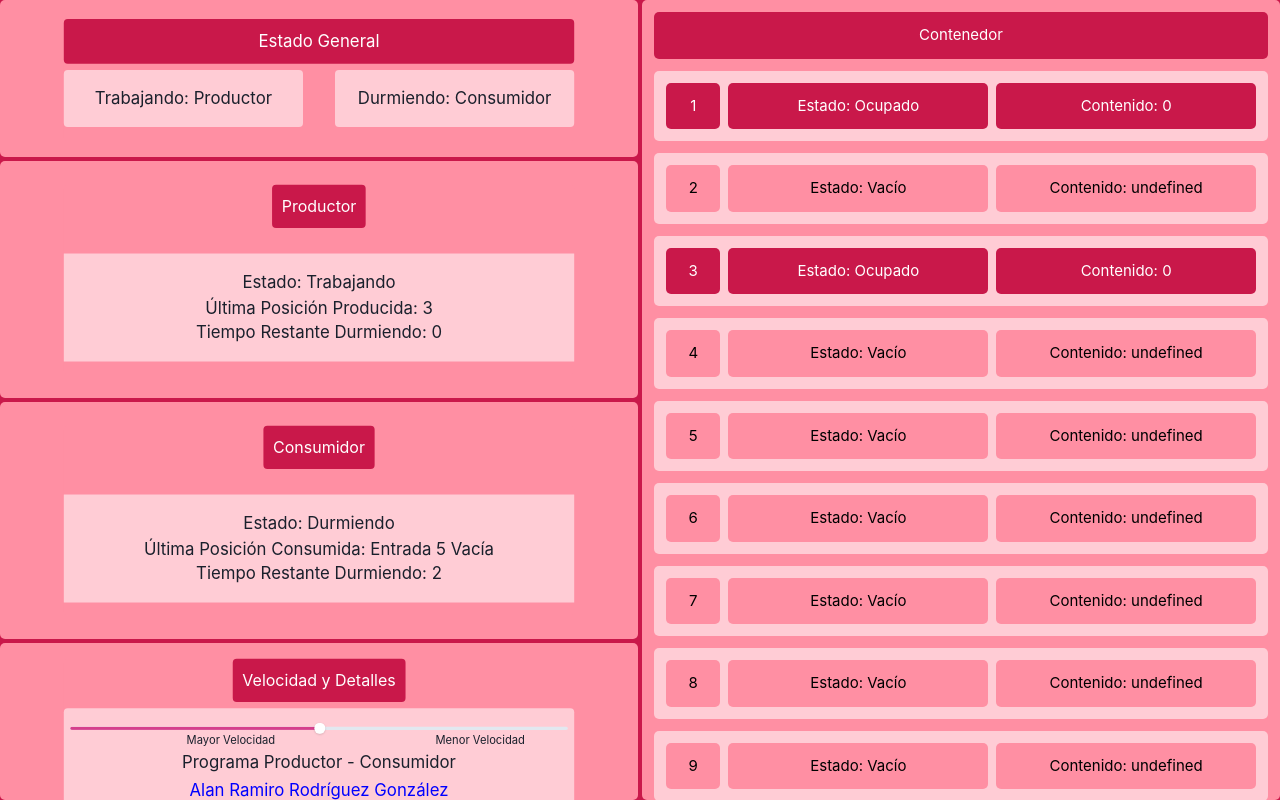
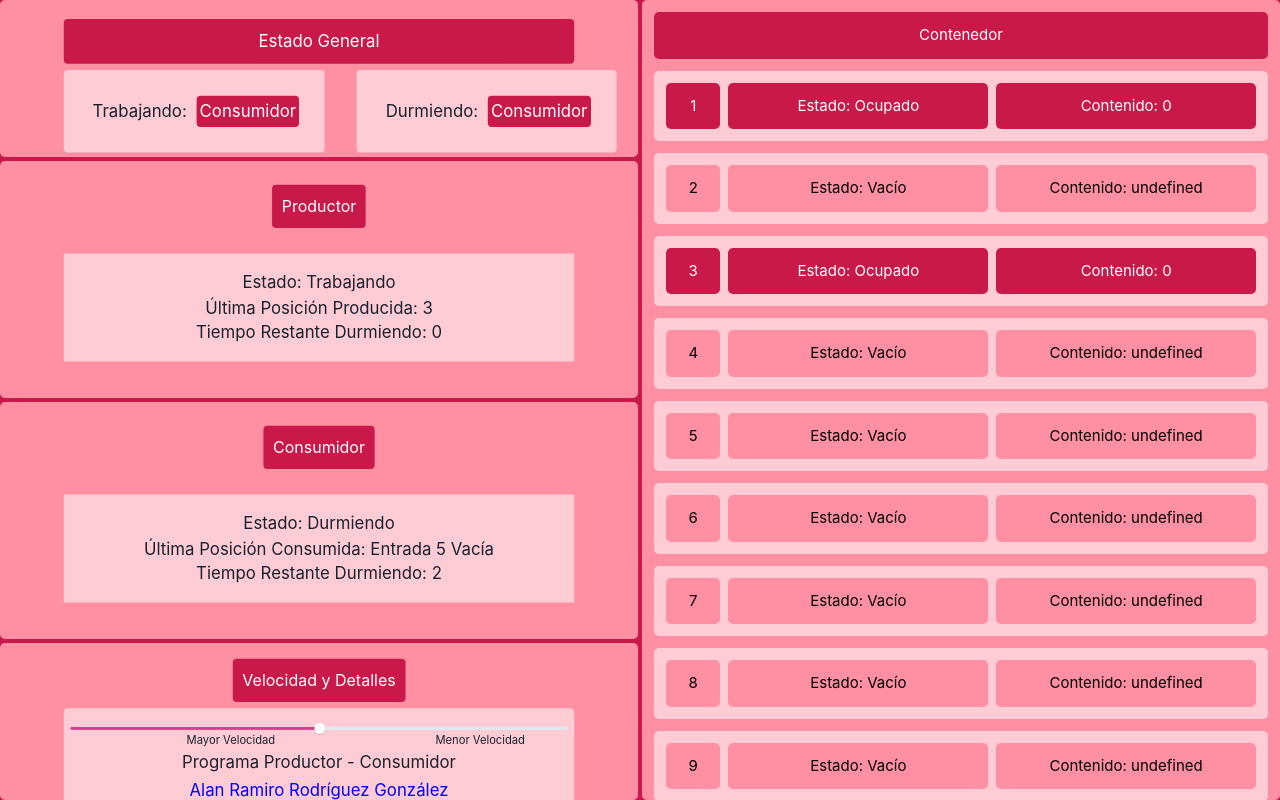
Before and after one commit to Alan-Rodz/SemSOTarea12, a Next.js app: page / in a window 1280 px wide. Built offline with nearby package versions, Linux system fonts and the light colour scheme.

Commit message:
detalles visuales

```diff
--- a/component/seccion/SeccionEstadoGeneral.tsx
+++ b/component/seccion/SeccionEstadoGeneral.tsx
@@ -10,7 +10,7 @@ export interface SeccionEstadoGeneralProps {
     sueñoProductor: number;
     sueñoConsumidor: number;
 };
-export const SeccionEstadoGeneral: React.FC<SeccionEstadoGeneralProps> = ({isProduciendo, isConsumiendo, sueñoProductor, sueñoConsumidor}) => {
+export const SeccionEstadoGeneral: React.FC<SeccionEstadoGeneralProps> = ({ isProduciendo, isConsumiendo, sueñoProductor, sueñoConsumidor }) => {
     // --- State --------------------------------------------------------------------
 
     return (
@@ -20,7 +20,7 @@ export const SeccionEstadoGeneral: React.FC<SeccionEstadoGeneralProps> = ({isPro
                     bg={GLOBAL_SECONDARY_COLOR}
                     borderRadius={GLOBAL_BORDER_RADIUS}
                     padding={3}
-                    fontSize={FONT_SIZE+5}
+                    fontSize={FONT_SIZE + 5}
                     color={'white'}
                 >
                     <Center>
@@ -28,27 +28,43 @@ export const SeccionEstadoGeneral: React.FC<SeccionEstadoGeneralProps> = ({isPro
                     </Center>
                 </Box>
                 <Flex gap={10}>
-                    <Box
+                <Box
                         backgroundColor={GLOBAL_CONTENT_COLOR}
-                        fontSize={FONT_SIZE+5}
+                        fontSize={FONT_SIZE + 5}
+                        flexBasis={'50%'}
                         borderRadius={GLOBAL_BORDER_RADIUS}
-                        flexBasis={'50%'}
                         padding={5}
                     >
-                        <Center>
-                            {`Trabajando: ${isProduciendo ? 'Productor' : ''} ${isConsumiendo ? 'Consumidor' : ''}`}
-                        </Center>
+                        <Flex padding={3} gap={1}>
+                            <Box padding={1}>
+                                Trabajando:
+                            </Box>
+                            <Box bgColor={GLOBAL_SECONDARY_COLOR} color={'white'} borderRadius={GLOBAL_BORDER_RADIUS} padding={sueñoProductor > 0 ? 1 : 0}>
+                                {`${sueñoProductor > 0 ? ' Productor' : ''}`}
+                            </Box>
+                            <Box bgColor={GLOBAL_SECONDARY_COLOR} color={'white'} borderRadius={GLOBAL_BORDER_RADIUS} padding={sueñoConsumidor > 0 ? 1 : 0}>
+                                {`${sueñoConsumidor > 0 ? ' Consumidor' : ''}`}
+                            </Box>
+                        </Flex>
                     </Box>
                     <Box
                         backgroundColor={GLOBAL_CONTENT_COLOR}
-                        fontSize={FONT_SIZE+5}
+                        fontSize={FONT_SIZE + 5}
                         flexBasis={'50%'}
                         borderRadius={GLOBAL_BORDER_RADIUS}
                         padding={5}
-                        >
-                        <Center>
-                            {`Durmiendo: ${sueñoProductor > 0 ? 'Productor' : ''} ${sueñoConsumidor > 0 ? 'Consumidor' : ''}`}
-                        </Center>
+                    >
+                        <Flex padding={3} gap={1}>
+                            <Box padding={1}>
+                                Durmiendo:
+                            </Box>
+                            <Box bgColor={GLOBAL_SECONDARY_COLOR} color={'white'} borderRadius={GLOBAL_BORDER_RADIUS} padding={sueñoProductor > 0 ? 1 : 0}>
+                                {`${sueñoProductor > 0 ? ' Productor' : ''}`}
+                            </Box>
+                            <Box bgColor={GLOBAL_SECONDARY_COLOR} color={'white'} borderRadius={GLOBAL_BORDER_RADIUS} padding={sueñoConsumidor > 0 ? 1 : 0}>
+                                {`${sueñoConsumidor > 0 ? ' Consumidor' : ''}`}
+                            </Box>
+                        </Flex>
                     </Box>
                 </Flex>
             </Flex>
```
